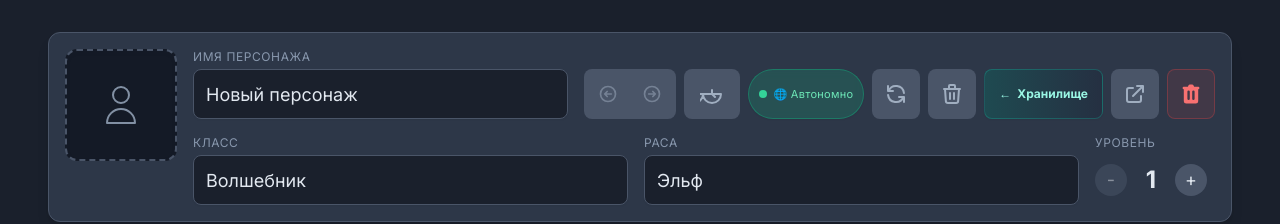
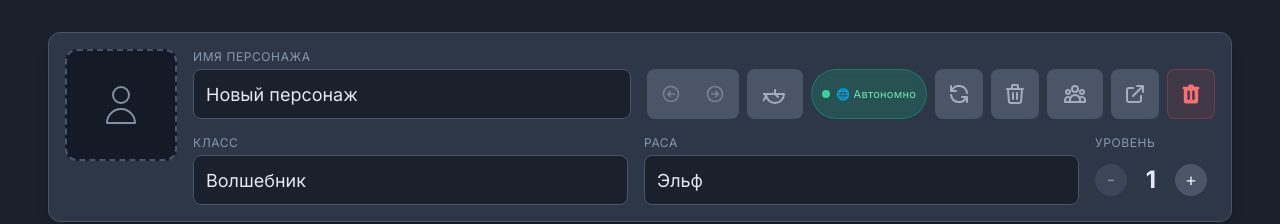
Before and after one commit to Snikerss/dnd-sheet-owlbear-extension, a React (Vite) app: page / in a window 1280 px wide. Both pictures are taken after a click on the button "Создать персонажа". Shown: the top 224 px of the page. Built offline with nearby package versions, Linux system fonts and the light colour scheme; no server answers.

Commit message:
style(header): restore original stylish icon button for character vault navigation

```diff
--- a/components/CharacterHeader.tsx
+++ b/components/CharacterHeader.tsx
@@ -210,10 +210,13 @@ export const CharacterHeader: React.FC<CharacterHeaderProps> = React.memo(({
                   )}
                   <button
                     onClick={onOpenCharacterManager}
-                    className="h-[50px] px-3.5 flex items-center gap-1.5 bg-gradient-to-r from-teal-800/50 to-slate-800/50 border border-teal-500/30 text-teal-200 text-xs font-bold rounded-lg hover:from-teal-700/60 hover:to-slate-700/60 transition-all active:scale-95 shadow-sm"
-                    data-tooltip="Вернуться в Хранилище персонажей"
+                    className="close-button h-[50px] w-14 flex items-center justify-center bg-[var(--color-surface-raised)] text-[var(--color-text-medium)] rounded-lg hover:bg-[var(--color-surface-raised-hover)] hover:text-[var(--color-text-base)] transition-colors active:scale-95"
+                    data-tooltip="Управление персонажами"
+                    aria-label="Управление персонажами"
                   >
-                    <span>←</span> Хранилище
+                    <svg xmlns="http://www.w3.org/2000/svg" className="h-6 w-6" fill="none" viewBox="0 0 24 24" stroke="currentColor" strokeWidth={2}>
+                      <path strokeLinecap="round" strokeLinejoin="round" d="M17 20h5v-2a3 3 0 00-5.356-1.857M17 20H7m10 0v-2c0-.656-.126-1.283-.356-1.857M7 20H2v-2a3 3 0 015.356-1.857M7 20v-2c0-.656.126-1.283.356-1.857m0 0a5.002 5.002 0 019.288 0M15 7a3 3 0 11-6 0 3 3 0 016 0zm6 3a2 2 0 11-4 0 2 2 0 014 0zM7 10a2 2 0 11-4 0 2 2 0 014 0z" />
+                    </svg>
                   </button>
                   {onOpenStandalone && (
                     <button
```
